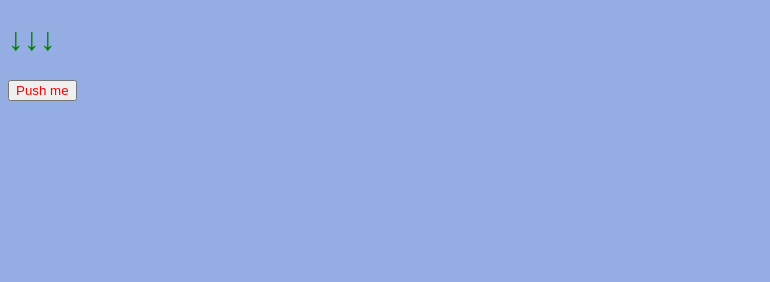
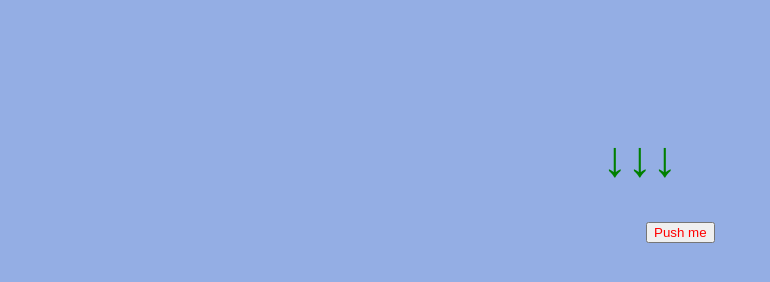
Before and after one commit to jonathankeuls/monday40, a plain HTML site: page index.html in a window 1280 px wide. Shown: the whole page, without its empty margins (0-770 px from the left). Drawn offline with Linux system fonts and the light colour scheme.

Commit message:
Css ändring

```diff
--- a/index.css
+++ b/index.css
@@ -3,9 +3,16 @@ body {
 }
 
 h1 {
-    color: green
+    color: green;
+    text-align: center;
+    margin-top: 130px;
+    font-size: 50px;
+
 }
 
-button{
-    color: red
+button {
+    color: red;
+    margin-left: 638px;
+
+
 }
```
